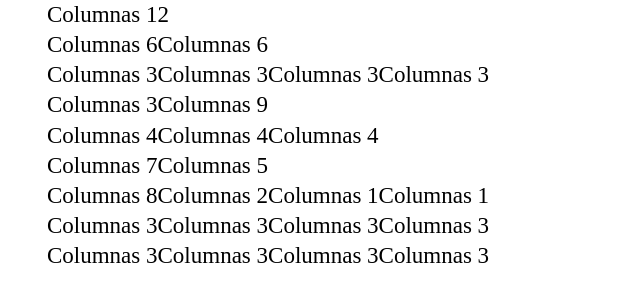
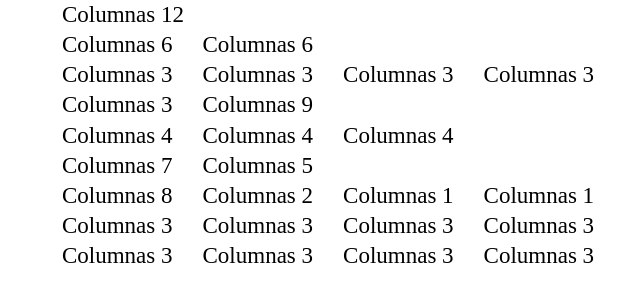
Before and after one commit to LearningTools/grilla-custom, a plain HTML site: page index.html in a window 1280 px wide. Shown: the whole page, without its empty margins (17-657 px from the left). Drawn offline with Linux system fonts and the light colour scheme.

Commit message:
add paddign columns

```diff
--- a/responsive-grillas-media-queries.css
+++ b/responsive-grillas-media-queries.css
@@ -83,7 +83,7 @@ body{
 [class*="col-"]{
 	float:left;
 	/*border:1px solid black;Comentar cuando se vaya a usar el archivo de grilla*/
-	padding: 0;
+	padding: 0 15px;
 }
 
 /*
```
